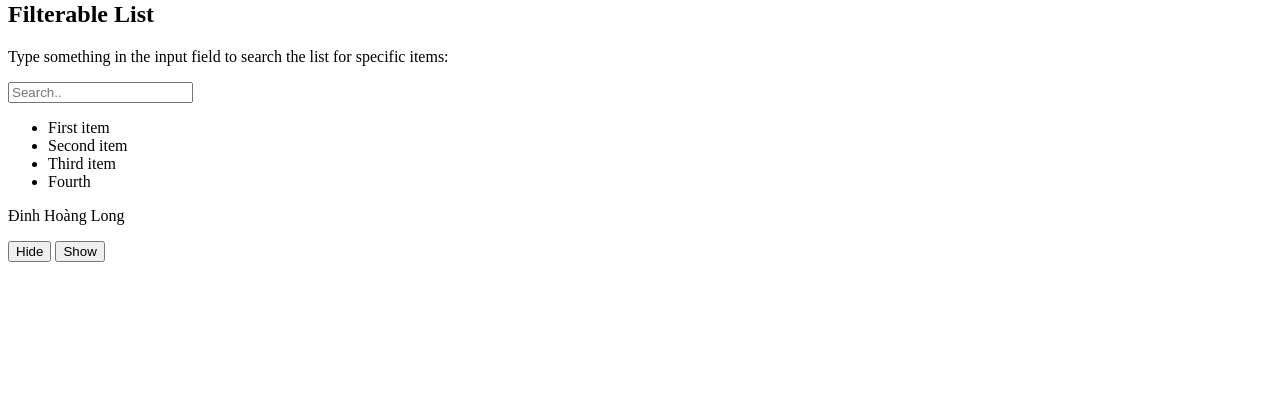
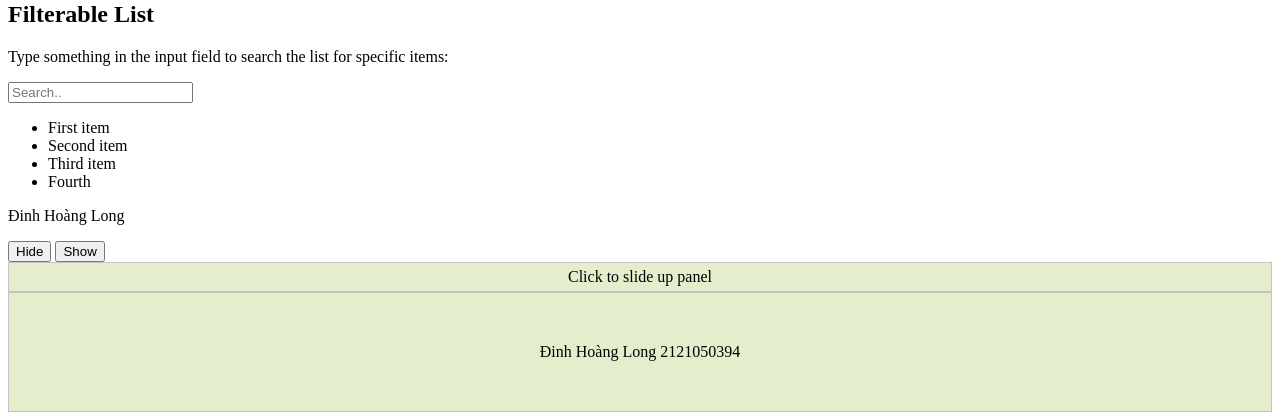
Before and after one commit to HoangLong010/phattrienungdungweb1, a PHP site: page /a.html in a window 1280 px wide. Shown: the part 427-847 px from the top of the page. Before the commit the page ends 689 px from the top, so only its background shows below. Run offline with PHP 8.4, Linux system fonts and the light colour scheme.

Commit message:
Jquery Slide

```diff
--- a/html/Jquery/a.css
+++ b/html/Jquery/a.css
@@ -1,7 +1,10 @@
-.siblings * {
-    display: block;
-    border: 2px solid lightgrey;
-    color: lightgrey;
-    padding: 5px;
-    margin: 15px;
-  }
+#panel, #flip {
+  padding: 5px;
+  text-align: center;
+  background-color: #e5eecc;
+  border: solid 1px #c3c3c3;
+}
+
+#panel {
+  padding: 50px;
+}
--- a/html/Jquery/a.html
+++ b/html/Jquery/a.html
@@ -136,12 +136,18 @@
 //   });
 // });
 
+// $(document).ready(function(){
+//   $("#hide").click(function(){
+//     $("p").hide();
+//   });
+//   $("#show").click(function(){
+//     $("p").show();
+//   });
+// });
+
 $(document).ready(function(){
-  $("#hide").click(function(){
-    $("p").hide();
-  });
-  $("#show").click(function(){
-    $("p").show();
+  $("#flip").click(function(){
+    $("#panel").slideUp("slow");
   });
 });
 </script>
@@ -186,6 +192,12 @@ $(document).ready(function(){
 <button id="hide">Hide</button>
 <button id="show">Show</button>
 
+<body>
+
+  <div id="flip">Click to slide up panel</div>
+  <div id="panel">Đinh Hoàng Long 2121050394</div>
+
+
 
 
 </html>
```
